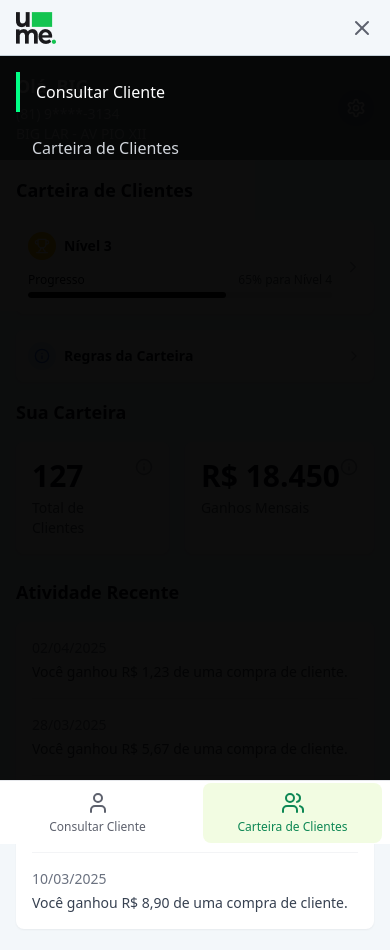
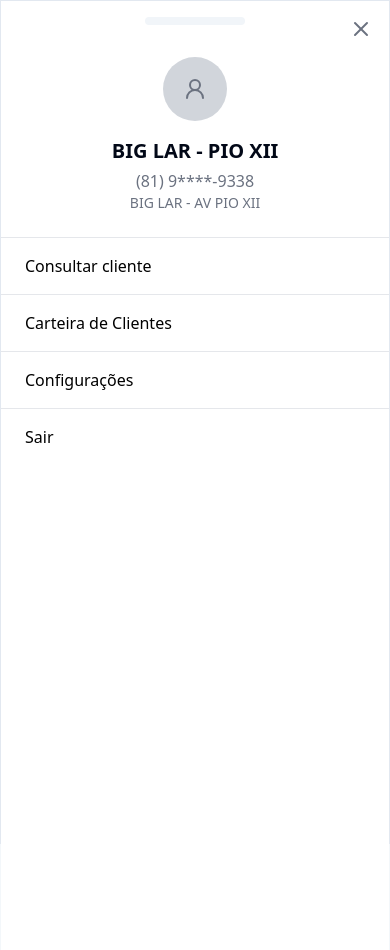
Before and after one commit to wallyborba/ume-sales-platform, a React (Vite) app: page /portfolio in a window 390 px wide. Both pictures are taken after a click on the button 362 px from the left and 27 px from the top of the page. Shown: the top 950 px of the page. After the commit the page ends 844 px from the top, so only its background shows below. Built offline with nearby package versions, Linux system fonts and the light colour scheme.

Commit message:
Refactor: Mobile navigation menu
Update the mobile navigation menu's appearance.

```diff
--- a/src/App.tsx
+++ b/src/App.tsx
@@ -19,6 +19,8 @@ const App = () => (
         <Routes>
           <Route path="/" element={<Index />} />
           <Route path="/portfolio" element={<Portfolio />} />
+          <Route path="/settings" element={<NotFound />} />
+          <Route path="/logout" element={<NotFound />} />
           {/* ADD ALL CUSTOM ROUTES ABOVE THE CATCH-ALL "*" ROUTE */}
           <Route path="*" element={<NotFound />} />
         </Routes>
--- a/src/components/TopBar.tsx
+++ b/src/components/TopBar.tsx
@@ -1,7 +1,8 @@
 
 import { useState } from "react";
-import { Menu, X } from "lucide-react";
+import { X } from "lucide-react";
 import { Link } from "react-router-dom";
+import { Drawer, DrawerContent, DrawerTrigger } from "@/components/ui/drawer";
 
 const TopBar = () => {
   const [isMenuOpen, setIsMenuOpen] = useState(false);
@@ -20,43 +21,79 @@ const TopBar = () => {
         />
       </div>
 
-      <button className="text-u-gray" onClick={toggleMenu}>
-        {isMenuOpen ? <X size={24} /> : (
+      <Drawer open={isMenuOpen} onOpenChange={setIsMenuOpen}>
+        <DrawerTrigger asChild>
+          <button className="text-u-gray">
             <div className="flex flex-col space-y-1.5">
               <div className="w-6 h-0.5 bg-gray-500"></div>
               <div className="w-6 h-0.5 bg-gray-500"></div>
               <div className="w-6 h-0.5 bg-gray-500"></div>
             </div>
-        )}
           </button>
+        </DrawerTrigger>
+        <DrawerContent className="h-full max-h-[100dvh] rounded-none pt-0 px-0">
+          <div className="absolute right-4 top-4">
+            <button onClick={() => setIsMenuOpen(false)}>
+              <X size={24} className="text-gray-500" />
+            </button>
+          </div>
 
-      {/* Mobile Navigation Menu */}
-      {isMenuOpen && (
-        <div className="fixed inset-0 top-14 z-50 bg-u-black bg-opacity-95">
-          <nav className="p-4">
-            <ul className="space-y-4">
+          <div className="flex flex-col items-center pt-8 pb-6">
+            <div className="bg-gray-300 rounded-full w-16 h-16 flex items-center justify-center mb-4">
+              <svg xmlns="http://www.w3.org/2000/svg" width="24" height="24" viewBox="0 0 24 24" fill="none" stroke="currentColor" strokeWidth="2" strokeLinecap="round" strokeLinejoin="round" className="text-gray-500">
+                <circle cx="12" cy="8" r="5" />
+                <path d="M20 21a8 8 0 0 0-16 0" />
+              </svg>
+            </div>
+            <h2 className="text-xl font-bold">BIG LAR - PIO XII</h2>
+            <p className="text-gray-500 mt-1">(81) 9****-9338</p>
+            <p className="text-gray-500 text-sm">BIG LAR - AV PIO XII</p>
+          </div>
+
+          <div className="border-t border-gray-200">
+            <nav>
+              <ul className="divide-y divide-gray-200">
                 <li>
                   <Link
                     to="/"
-                  className="block text-white border-l-4 border-u-green pl-4 py-2 font-medium"
-                  onClick={toggleMenu}
+                    className="flex px-6 py-4 text-black font-medium"
+                    onClick={() => setIsMenuOpen(false)}
                   >
-                  Consultar Cliente
+                    Consultar cliente
                   </Link>
                 </li>
                 <li>
                   <Link
                     to="/portfolio"
-                  className="block text-gray-300 hover:text-white pl-4 py-2 font-medium"
-                  onClick={toggleMenu}
+                    className="flex px-6 py-4 text-black font-medium"
+                    onClick={() => setIsMenuOpen(false)}
                   >
                     Carteira de Clientes
+                  </Link>
+                </li>
+                <li>
+                  <Link
+                    to="/settings"
+                    className="flex px-6 py-4 text-black font-medium"
+                    onClick={() => setIsMenuOpen(false)}
+                  >
+                    Configurações
+                  </Link>
+                </li>
+                <li>
+                  <Link
+                    to="/logout"
+                    className="flex px-6 py-4 text-black font-medium"
+                    onClick={() => setIsMenuOpen(false)}
+                  >
+                    Sair
                   </Link>
                 </li>
               </ul>
             </nav>
           </div>
-      )}
+        </DrawerContent>
+      </Drawer>
     </div>
   );
 };
```
Lines whose indentation alone changed are shown as unchanged.
